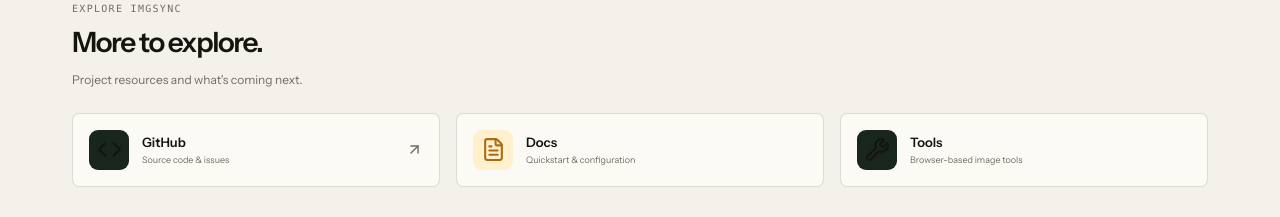
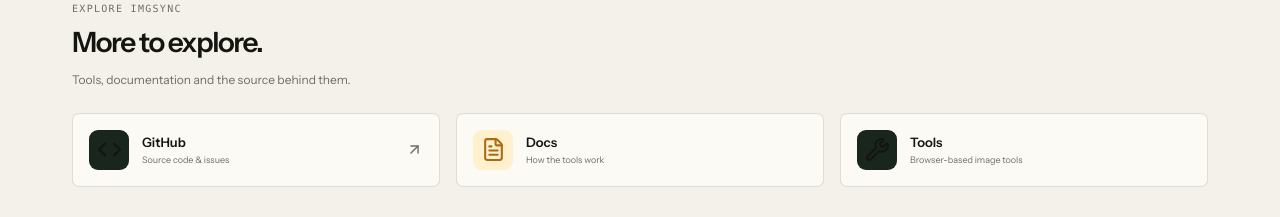
Before and after one commit to Jameyi/imgsync, a Next.js app: page /docs in a window 1280 px wide. Shown: the part 3747-3964 px from the top of the page. Built offline with nearby package versions, Linux system fonts and the light colour scheme; no server answers.

Commit message:
docs(seo): point the docs metadata and section cards at the product pages
Chinese heading anchors follow the rewritten sections; the docs hero and page descriptions describe the tools instead of the starter.

```diff
--- a/src/app/docs/page.tsx
+++ b/src/app/docs/page.tsx
@@ -5,7 +5,7 @@
   ...pageMetadata(
     "Documentation",
     "/docs",
-    "Set up your Next.js site, configure metadata and indexing, and inspect working SEO examples.",
+    "How the five ImgSync tools behave, what stays on your machine, the privacy model, and how the site handles crawling and indexing.",
   ),
   alternates: {
     canonical: `${baseURL}/docs`,
--- a/src/components/AuthorProjects.tsx
+++ b/src/components/AuthorProjects.tsx
@@ -7,7 +7,7 @@
       <div>
         <span className="eyebrow">EXPLORE IMGSYNC</span>
         <h2>More to explore.</h2>
-        <p>Project resources and what&apos;s coming next.</p>
+        <p>Tools, documentation and the source behind them.</p>
       </div>
       <div className="author-grid">
         <a href={repository} target="_blank" rel="noopener noreferrer">
@@ -20,15 +20,15 @@
           </span>
           <ArrowUpRight size={17} />
         </a>
-        <a href="/docs">
+        <Link href="/docs">
           <span className="product-mark amber">
             <FileText size={25} />
           </span>
           <span>
             <strong>Docs</strong>
-            <small>Quickstart & configuration</small>
+            <small>How the tools work</small>
           </span>
-        </a>
+        </Link>
         <Link href="/tools">
           <span className="product-mark">
             <Wrench size={25} />
--- a/src/components/MarkdownContent.tsx
+++ b/src/components/MarkdownContent.tsx
@@ -3,13 +3,13 @@
 import { repository } from "@/config";
 const chineseIds: Record<string, string> = {
   快速开始: "quickstart",
-  站点配置: "configuration",
-  页面元数据: "metadata",
-  站点地图与索引: "indexing",
-  分享图与结构化数据: "social-images",
-  示例页面: "examples",
-  部署与验证: "deployment",
-  "从 0.2 升级": "whats-new",
+  五个工具: "the-five-tools",
+  处理原理: "how-processing-works",
+  隐私: "privacy",
+  "SEO 与索引": "seo-and-indexing",
+  自托管: "self-hosting",
+  使用限制: "limits-to-know",
+  获取支持: "support",
 };
 export default function MarkdownContent({ content }: { content: string }) {
   return (
```
